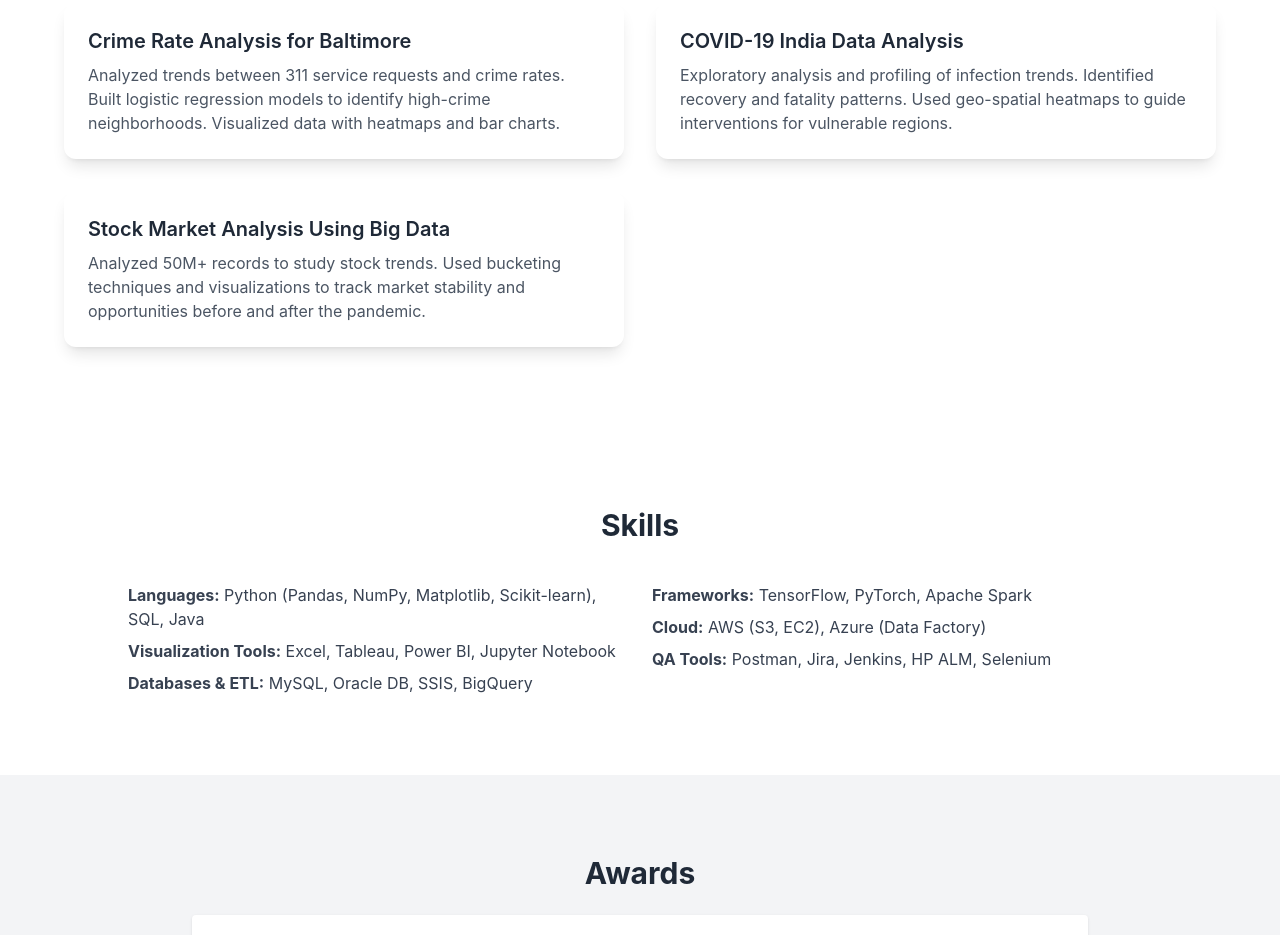
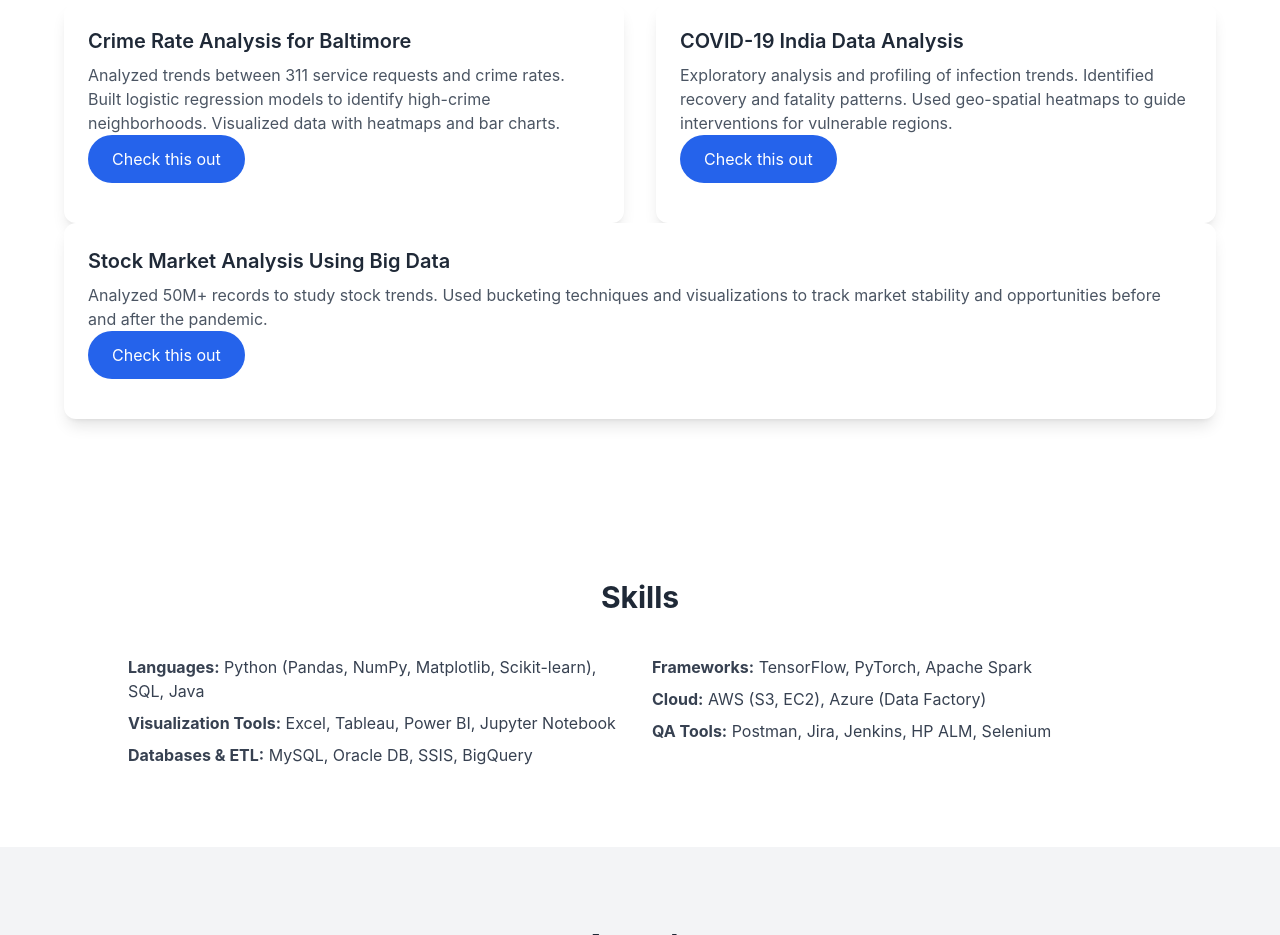
Before and after one commit to Vineethjutur/portfolio, a plain HTML site: page index.html in a window 1280 px wide. Shown: the part 2373-3308 px from the top of the page. Drawn offline with nearby package versions, Linux system fonts and the light colour scheme.

Commit message:
Update index.html

```diff
--- a/index.html
+++ b/index.html
@@ -108,18 +108,22 @@
           <div class="p-6">
             <h3 class="text-xl font-semibold">Crime Rate Analysis for Baltimore</h3>
             <p class="text-gray-600 mt-2">Analyzed trends between 311 service requests and crime rates. Built logistic regression models to identify high-crime neighborhoods. Visualized data with heatmaps and bar charts.</p>
+            <a href="https://github.com/Vineethjutur/Crime-Rate-Analysis-for-Baltimore-City-" class="inline-block px-6 py-3 bg-blue-600 text-white rounded-full hover:bg-blue-700 transition mb-4">Check this out</a>
           </div>
         </div>
         <div class="bg-white rounded-xl shadow-lg overflow-hidden" data-aos="zoom-in" data-aos-delay="100">
           <div class="p-6">
             <h3 class="text-xl font-semibold">COVID-19 India Data Analysis</h3>
             <p class="text-gray-600 mt-2">Exploratory analysis and profiling of infection trends. Identified recovery and fatality patterns. Used geo-spatial heatmaps to guide interventions for vulnerable regions.</p>
+            <a href="https://github.com/Vineethjutur/Exploratory-Data-Analysis" class="inline-block px-6 py-3 bg-blue-600 text-white rounded-full hover:bg-blue-700 transition mb-4">Check this out</a>
+          </div>
           </div>
         </div>
         <div class="bg-white rounded-xl shadow-lg overflow-hidden" data-aos="zoom-in" data-aos-delay="200">
           <div class="p-6">
             <h3 class="text-xl font-semibold">Stock Market Analysis Using Big Data</h3>
             <p class="text-gray-600 mt-2">Analyzed 50M+ records to study stock trends. Used bucketing techniques and visualizations to track market stability and opportunities before and after the pandemic.</p>
+            <a href="https://github.com/Vineethjutur/Stock-Market-Analysis-Using-Big-Data" class="inline-block px-6 py-3 bg-blue-600 text-white rounded-full hover:bg-blue-700 transition mb-4">Check this out</a>
           </div>
         </div>
       </div>
```
